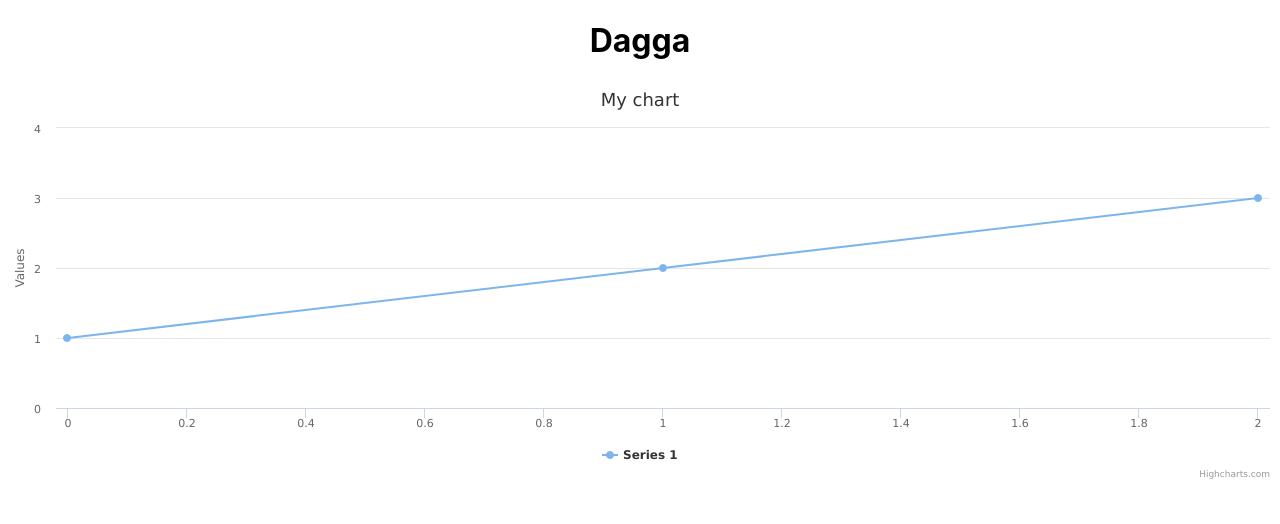
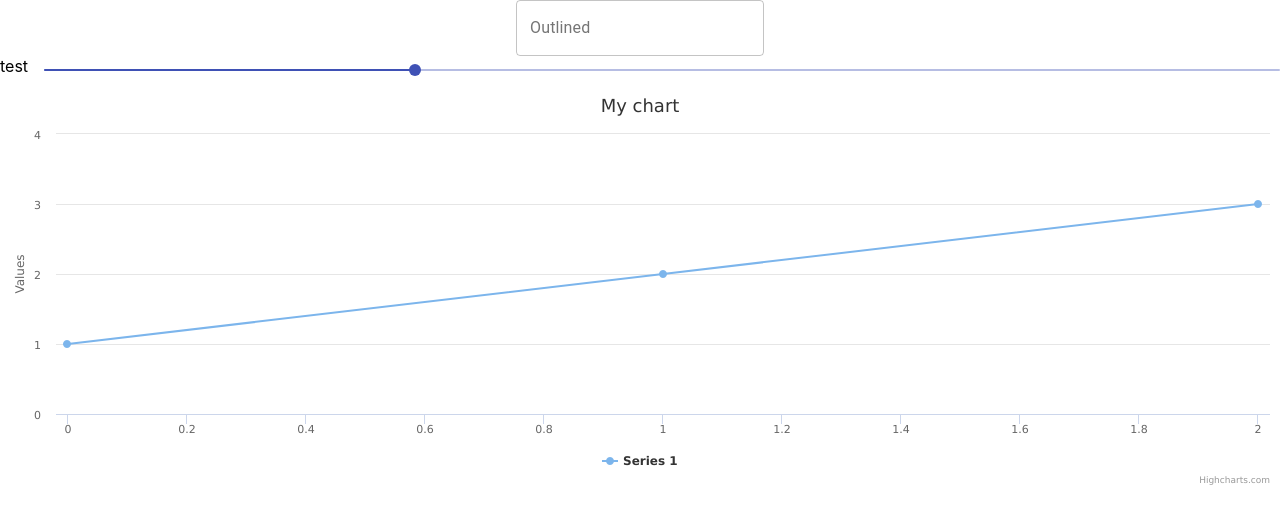
Before and after one commit to Softcadbury/Dagga, a React (Create React App) app: page / in a window 1280 px wide. Shown: the top 524 px of the page. Built offline with nearby package versions, Linux system fonts and the light colour scheme.

Commit message:
Add material-ui

```diff
--- a/package.json
+++ b/package.json
@@ -3,6 +3,7 @@
   "version": "0.1.0",
   "private": true,
   "dependencies": {
+    "@material-ui/core": "^4.11.3",
     "@testing-library/jest-dom": "^5.11.4",
     "@testing-library/react": "^11.1.0",
     "@testing-library/user-event": "^12.1.10",
--- a/src/App.tsx
+++ b/src/App.tsx
@@ -1,13 +1,35 @@
+import { Grid, Slider, TextField } from '@material-ui/core';
 import React from 'react';
 import './App.css';
 import Graph from './components/graph';
 
 function App() {
+    const [value, setValue] = React.useState<number | number[]>(30);
+
+    const handleChange = (
+        event: React.ChangeEvent<{}>,
+        newValue: number | number[]
+    ) => {
+        setValue(newValue);
+    };
+
     return (
         <div className="App">
-            <header className="App-header">
-                <h1>Dagga</h1>
-            </header>
+            <TextField
+                id="outlined-basic"
+                label="Outlined"
+                variant="outlined"
+            />
+            <Grid container spacing={2}>
+                <Grid item>test</Grid>
+                <Grid item xs>
+                    <Slider
+                        value={value}
+                        onChange={handleChange}
+                        aria-labelledby="continuous-slider"
+                    />
+                </Grid>
+            </Grid>
             <Graph></Graph>
         </div>
     );
```
Also changed, not shown: 1 other file (tests, documents, lock files or other folders).
